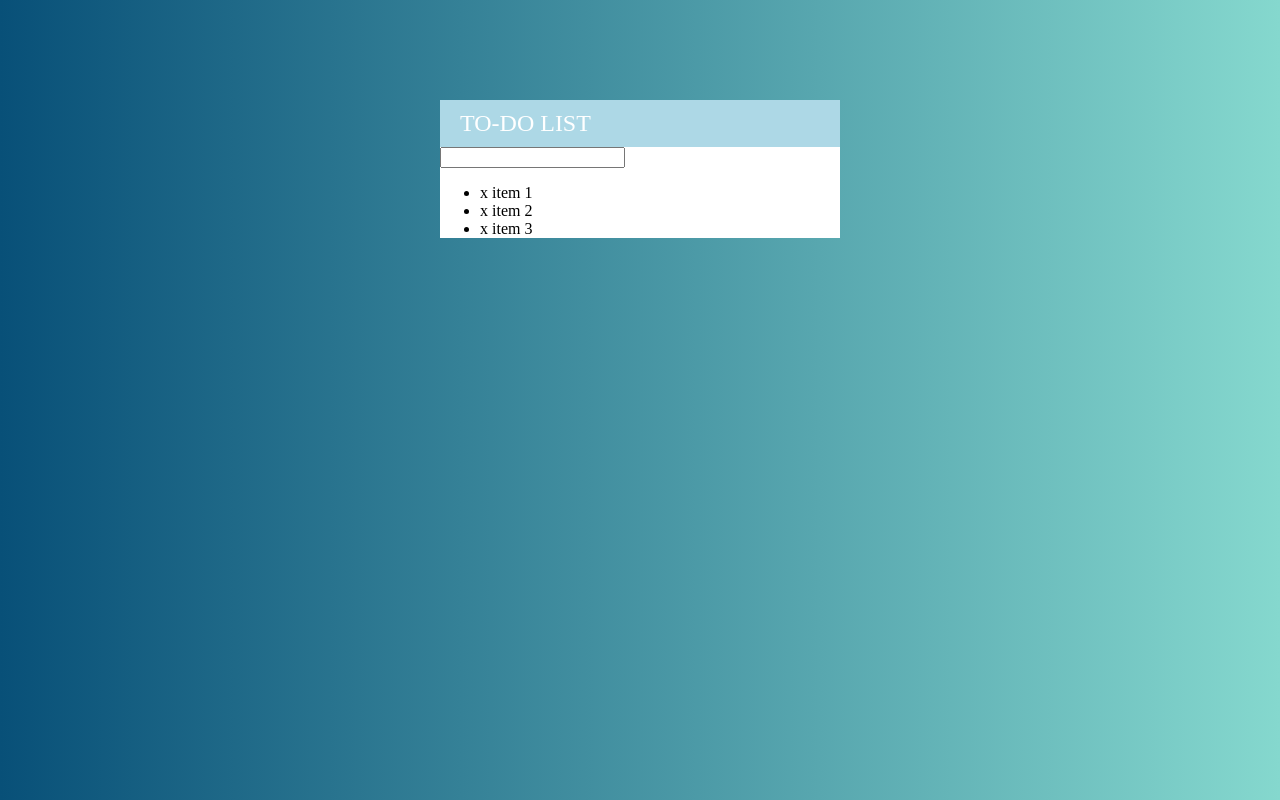
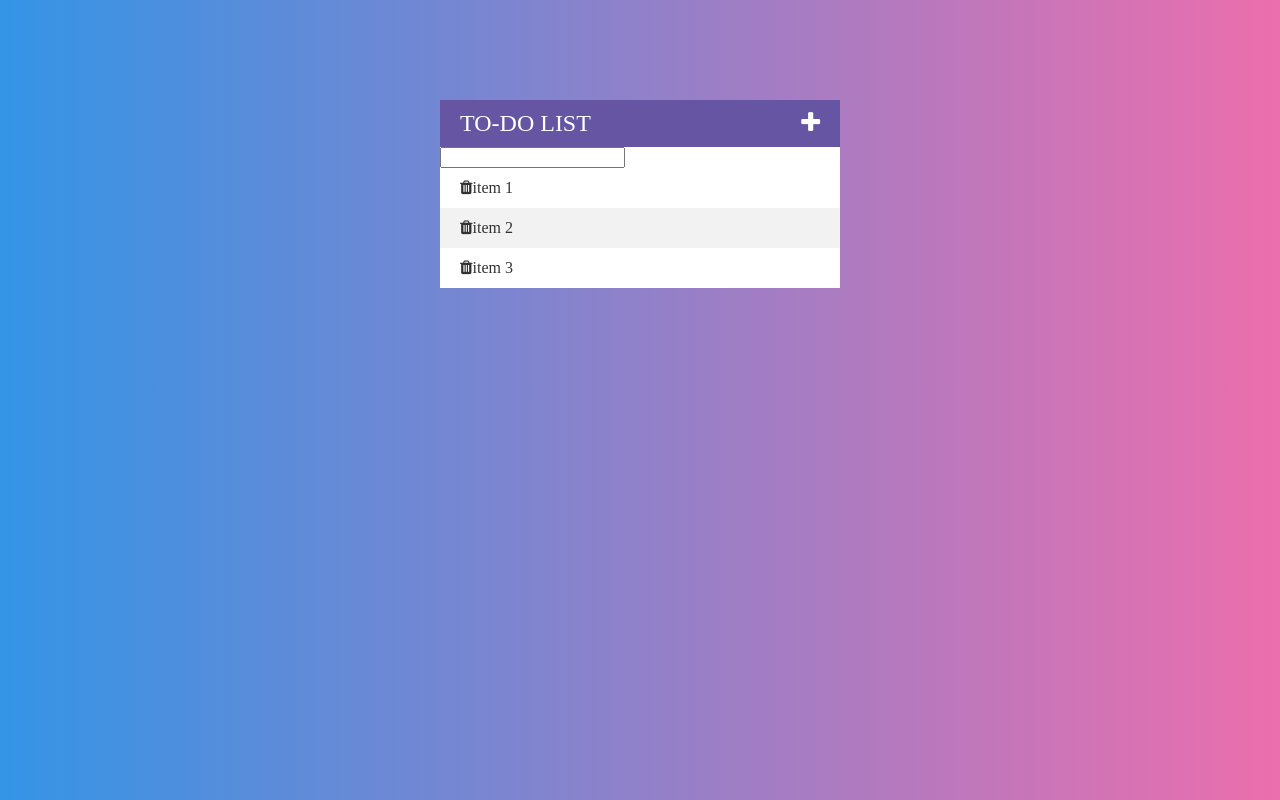
Before and after one commit to simplebee/todo-list, a plain HTML site: page index.html in a window 1280 px wide. Drawn offline with Linux system fonts and the light colour scheme.

Commit message:
Add color scheme

```diff
--- a/assets/script.js
+++ b/assets/script.js
@@ -12,7 +12,7 @@ $('.list').on('click', '.list__bin', function(event) {
 $('.list__input').on('keypress', function(event) {
   if (event.which === 13) {
     var inputText = $(this).val();
-    $('.list').append('<li class="list__item"><span class="list__bin">x </span>' + inputText + '</li>');
+    $('.list').append('<li class="list__item"><span class="list__bin"><i class="fa fa-trash"></i></span>' + inputText + '</li>');
     $(this).val('');
   }
 });
--- a/assets/style.css
+++ b/assets/style.css
@@ -1,14 +1,17 @@
 html,
 body,
-h1 {
+h1,
+ul {
   margin: 0;
+  padding: 0;
 }
 
 body {
   /* uiGradient */
-  background: #085078;  /* fallback for old browsers */
-  background: -webkit-linear-gradient(to left, #85D8CE, #085078);  /* Chrome 10-25, Safari 5.1-6 */
-  background: linear-gradient(to left, #85D8CE, #085078); /* W3C, IE 10+/ Edge, Firefox 16+, Chrome 26+, Opera 12+, Safari 7+ */
+  background: #3494E6;  /* fallback for old browsers */
+  background: -webkit-linear-gradient(to left, #EC6EAD, #3494E6);  /* Chrome 10-25, Safari 5.1-6 */
+  background: linear-gradient(to left, #EC6EAD, #3494E6); /* W3C, IE 10+/ Edge, Firefox 16+, Chrome 26+, Opera 12+, Safari 7+ */
+  color: #323232;
 }
 
 .container {
@@ -18,7 +21,7 @@ body {
 }
 
 .title {
-  background: lightblue;
+  background: #6555a2;
   color: white;
   font-size: 24px;
   font-weight: normal;
@@ -26,6 +29,25 @@ body {
   padding: 10px 20px;
 }
 
+.fa-plus {
+  float: right;
+}
+
+.list {
+  list-style: none;
+}
+
+.list__item {
+  height: 40px;
+  line-height: 40px;
+  padding: 0 20px;
+}
+
+.list__item:nth-of-type(2n) {
+  background: #f2f2f2;
+}
+
 .list__item_done {
+  color: #797979;
   text-decoration: line-through;
 }
--- a/index.html
+++ b/index.html
@@ -11,12 +11,12 @@
 </head>
 <body>
   <div class="container">
-    <h1 class="title">To-do list</h1>
+    <h1 class="title">To-do list<i class="fa fa-plus"></i></h1>
     <input class="list__input" type="text">
     <ul class="list">
-      <li class="list__item"><span class="list__bin">x </span>item 1</li>
-      <li class="list__item"><span class="list__bin">x </span>item 2</li>
-      <li class="list__item"><span class="list__bin">x </span>item 3</li>
+      <li class="list__item"><span class="list__bin"><i class="fa fa-trash"></i></span>item 1</li>
+      <li class="list__item"><span class="list__bin"><i class="fa fa-trash"></i></span>item 2</li>
+      <li class="list__item"><span class="list__bin"><i class="fa fa-trash"></i></span>item 3</li>
     </ul>
   </div>
   <script src="assets/script.js"></script>
```
